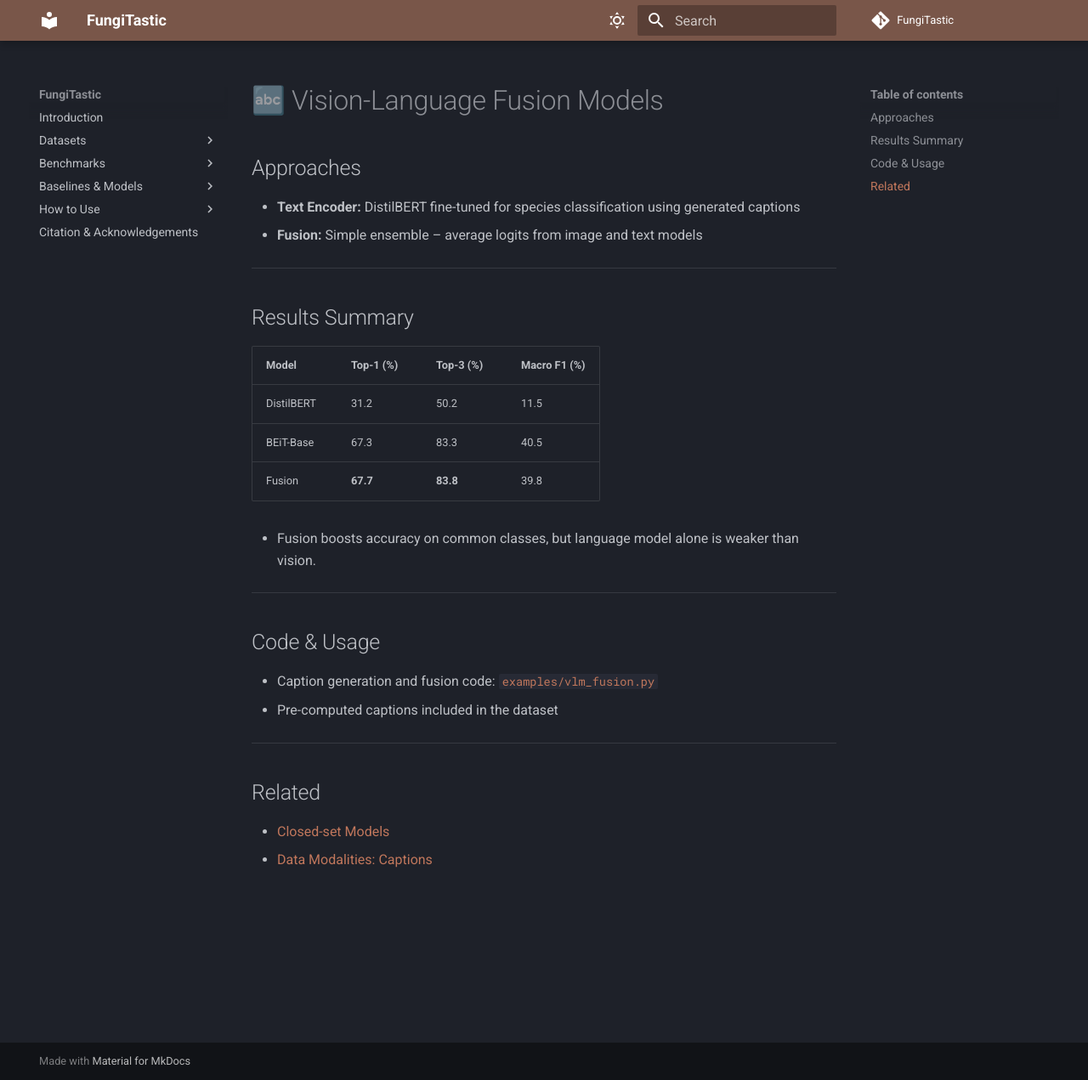
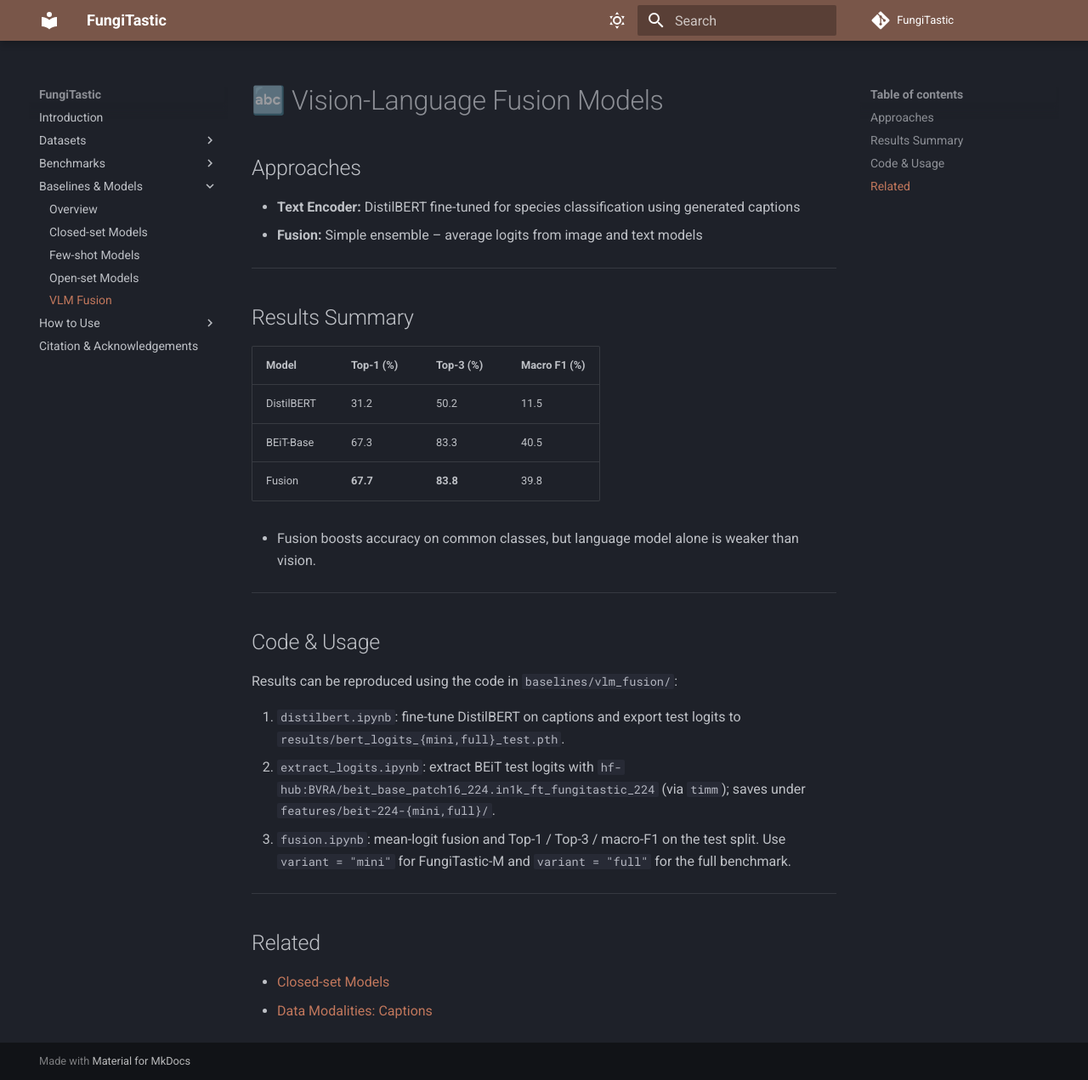
Before and after one commit to BohemianVRA/FungiTastic, an MkDocs documentation site: the page built from docs/baselines_and_models/vlm.md, in a window 1280 px wide and 1271 px high. Shown: the whole window at 85% size. Built offline with MkDocs 1.6.1 and Material for MkDocs 9.7.7, drawn with Linux system fonts in a browser that asks for light colours; comment, search, counter and statistics services are not loaded.

Commit message:
update docs

```diff
--- a/docs/baselines_and_models/vlm.md
+++ b/docs/baselines_and_models/vlm.md
@@ -21,9 +21,11 @@
 
 ## Code & Usage
 
-- Caption generation and fusion code: [`examples/vlm_fusion.py`](https://github.com/bohemianvra/FungiTastic/)
-- Pre-computed captions included in the dataset
+Results can be reproduced using the code in `baselines/vlm_fusion/`:
 
+1. `distilbert.ipynb`: fine-tune DistilBERT on captions and export test logits to `results/bert_logits_{mini,full}_test.pth`.
+2. `extract_logits.ipynb`: extract BEiT test logits with `hf-hub:BVRA/beit_base_patch16_224.in1k_ft_fungitastic_224` (via `timm`); saves under `features/beit-224-{mini,full}/`.
+3. `fusion.ipynb`: mean-logit fusion and Top-1 / Top-3 / macro-F1 on the test split. Use `variant = "mini"` for FungiTastic-M and `variant = "full"` for the full benchmark.
 ---
 
 ## Related
--- a/mkdocs.yaml
+++ b/mkdocs.yaml
@@ -46,10 +46,10 @@
       - Segmentation Task: benchmarks/segmentation.md
   - Baselines & Models:
       - Overview: baselines_and_models.md
-      - Closed-set Models: models/closed.md
-      - Few-shot Models: models/few_shot.md
-      - Open-set Models: models/open.md
-      - VLM Fusion: models/vlm.md
+      - Closed-set Models: baselines_and_models/closed.md
+      - Few-shot Models: baselines_and_models/few_shot.md
+      - Open-set Models: baselines_and_models/open.md
+      - VLM Fusion: baselines_and_models/vlm.md
   - How to Use:
       - Downloading the Dataset: usage/download.md
       - Training Your Model: usage/training.md
```
Also changed, not shown: docs/baselines_and_models/open.md (+7 -2 lines).
